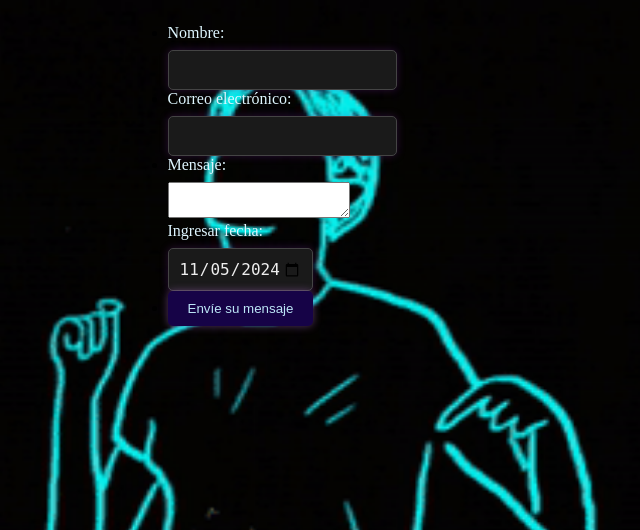
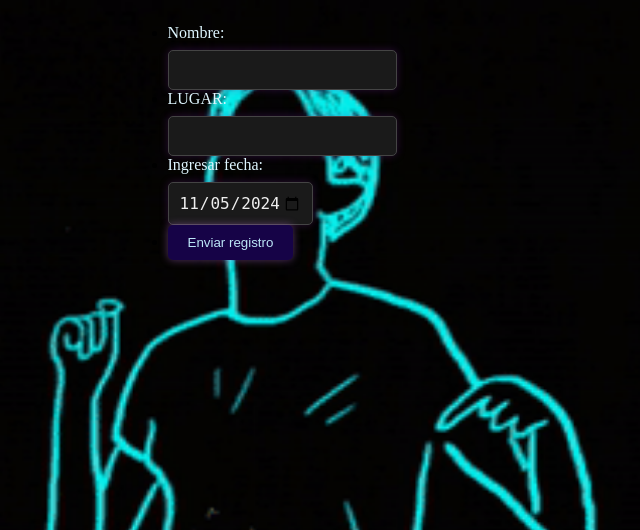
Before and after one commit to AleRuiz27/barWEBDos, a Django app: page /formularioDeCarga/ in a window 1280 px wide. Shown: the top 530 px of the page, without its empty margins (363-1003 px from the left). Run offline with Django 5.2, Linux system fonts and the light colour scheme.

Commit message:
Add files via upload
actualizado

```diff
--- a/Bar-Web/bandas/models.py
+++ b/Bar-Web/bandas/models.py
@@ -4,9 +4,9 @@ from django.db import models
 class conciertos(models.Model):
     ARTISTAS = models.CharField(max_length=100)
     LUGAR = models.CharField(max_length=100)
-    #FECHA = models.DateField()
+    FECHA = models.DateField()
     def __str__(self):
-        return self.banda
+        return self.ARTISTAS
 
 
 class Person(models.Model):
--- a/Bar-Web/bandas/templates/formularioDeCarga.html
+++ b/Bar-Web/bandas/templates/formularioDeCarga.html
@@ -16,27 +16,25 @@
         <link rel="stylesheet" href="{% static 'stylestres.css' %}">
     </head>
     <body>
-
-        <form  method="get"  action="def.html">
+        <form  method="get"  action="/finish/">
             <ul>
               <li>
                 <label for="name">Nombre:</label>
-                <input type="text" id="name" name="user_name" />
+                <input type="text" id="artista" name="user_name" />
               </li>
               <li>
-                <label for="mail">Correo electrónico:</label>
-                <input type="email" id="mail" name="user_mail" />
+                <label for="mail">LUGAR:</label>
+                <input type="text" id="lugar" name="user_lugar" />
               </li>
               <li>
-                <label for="msg">Mensaje:</label>
-                <textarea id="msg" name="user_message"></textarea>
+
 
                 <label for="start">Ingresar fecha:</label>
 
                 <input type="date" id="start" name="trip-start" value="2024-11-05" min="2024-11-06" max="2025-12-31"/>
 
                 <li class="button">
-                    <button type="submit">Envíe su mensaje</button>
+                    <button type="submit">Enviar registro</button>
                   </li>
 
 
--- a/Bar-Web/bandas/views.py
+++ b/Bar-Web/bandas/views.py
@@ -10,9 +10,36 @@ def base(request):
 def RESULT(request):
     return render(request, 'def.html')
 
+def finish(request):
+    return render(request, 'exito.html')
 
 def formt(request):
     return render(request, 'formularioDeCarga.html')
+
+#def post_new(request):
+    form = conciertos()
+    return render(request, 'formularioDeCarga.html', {'carga': form})
+
+def post_nuevo(request):
+        user_name = request.GET.get('user_name')
+        user_lugar = request.GET.get('user_lugar')
+        trip_start = request.GET.get('trip-start')
+
+
+    # if this is a POST request we need to process the form data
+    #if request.method == "GET":
+        # create a form instance and populate it with data from the request:
+
+        with connection.cursor() as insertar:
+            insertar.execute(f"INSERT INTO `conciertos` (`ARTISTAS`, `LUGAR`, `FECHA`) VALUES ('{user_name}', '{user_lugar}', '{trip_start}')")
+
+
+        return render(request, 'exito.html')
+
+    # if a GET (or any other method) we'll create a blank form
+
+
+
 
 
 
--- a/Bar-Web/webar/templates/formularioDeCarga.html
+++ b/Bar-Web/webar/templates/formularioDeCarga.html
@@ -17,7 +17,7 @@
     </head>
     <body>
 
-        <form  method="get"  action="def.html">
+        <form  method="get"  action="/finish/">
             <ul>
               <li>
                 <label for="name">Nombre:</label>
--- a/Bar-Web/webar/urls.py
+++ b/Bar-Web/webar/urls.py
@@ -17,14 +17,15 @@ Including another URLconf
 from django.contrib import admin
 from django.urls import path, include
 
-from bandas.views import ver_eventos, base, formt, RESULT
+from bandas.views import ver_eventos, base, formt, RESULT, post_nuevo, finish
 
 urlpatterns = [
     path('admin/',admin.site.urls),
     #path('', include('apps.webar.urls')),
     path('', base),
-    path('def/', ver_eventos),
+    path('def/', post_nuevo),
     path('formularioDeCarga/', formt),
+    path('finish/', post_nuevo),
     #path('def/',ver_eventos, name='mostrar evento'),
     #path('contacto/', base),
 ]
```
Also changed, not shown: Bar-Web/bandas/templates/exito.html (added, +13 -0 lines).
